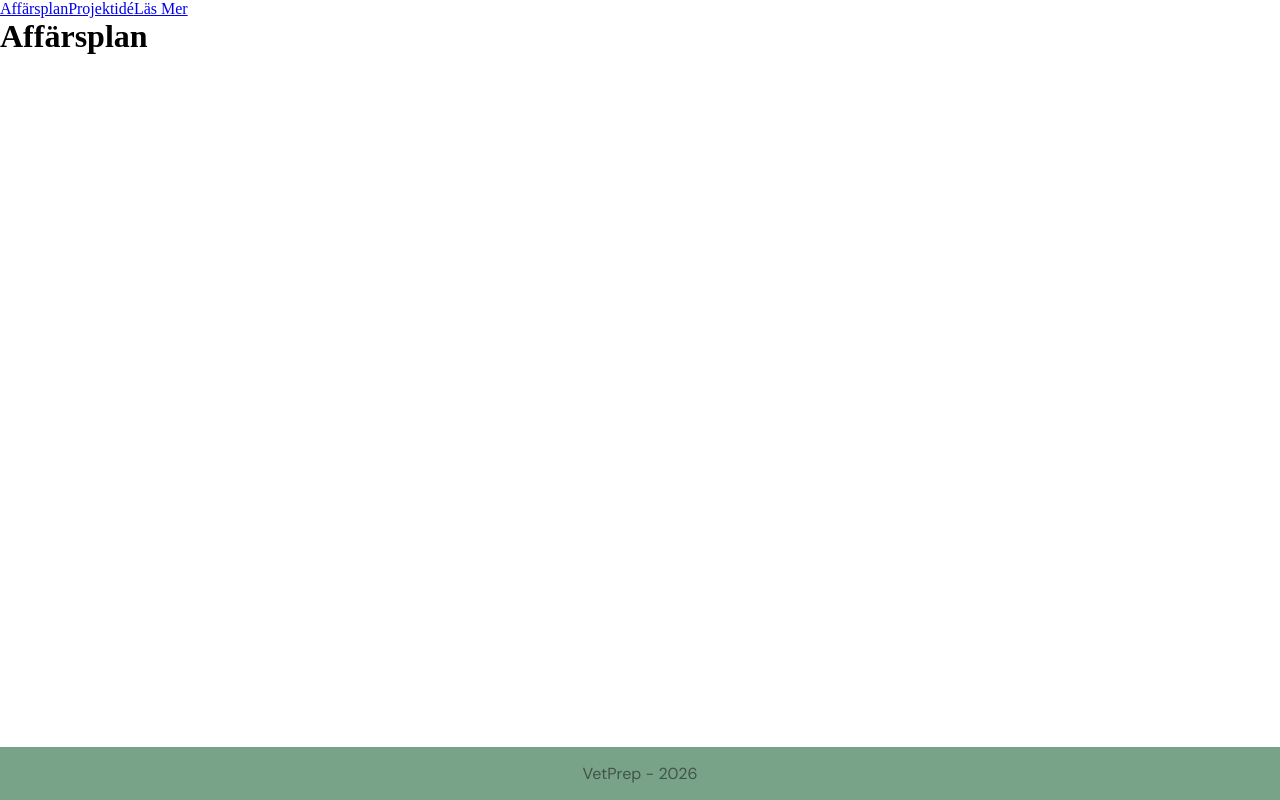
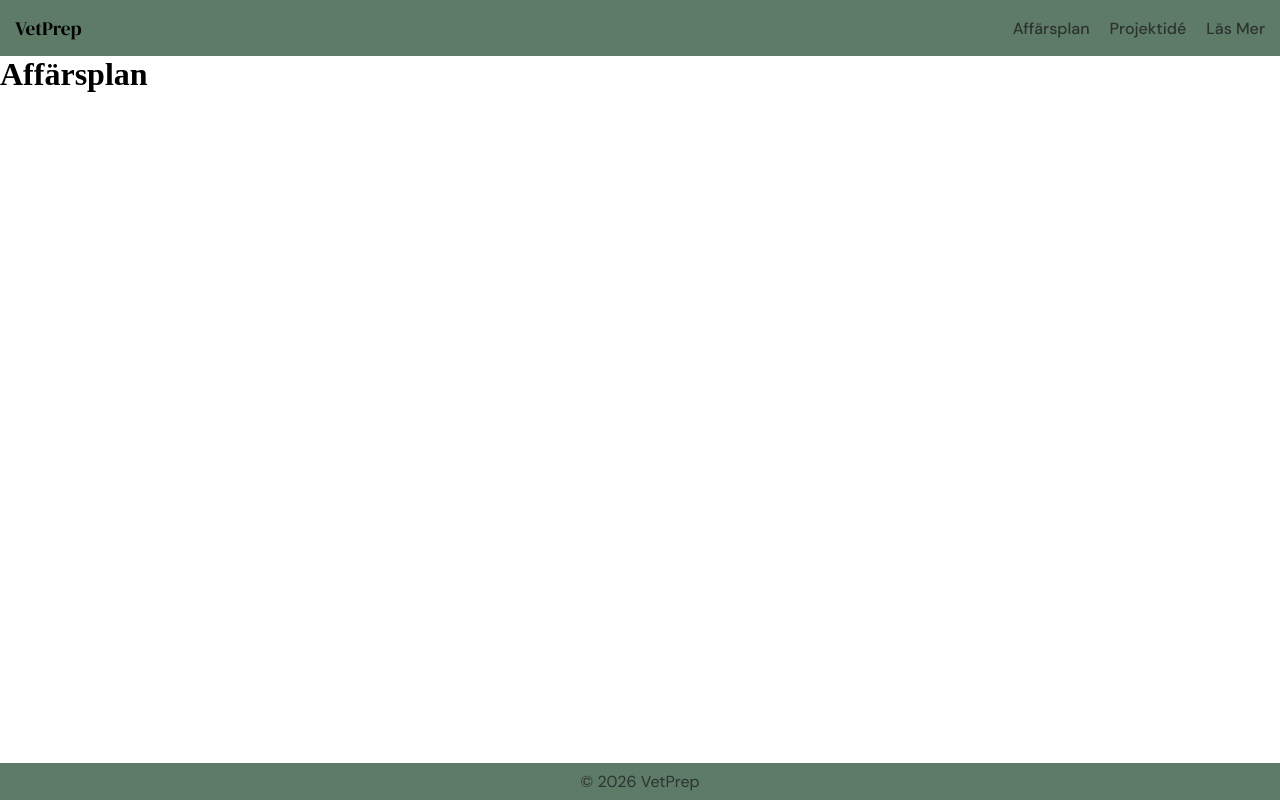
Before and after one commit to sabijnas/VetPrep, a React (Vite) app in the folder frontend/: page / in a window 1280 px wide. Built offline with nearby package versions, Linux system fonts and the light colour scheme.

Commit message:
nav + footer

```diff
--- a/frontend/index.html
+++ b/frontend/index.html
@@ -3,6 +3,7 @@
   <head>
     <meta charset="UTF-8" />
     <link href="https://fonts.googleapis.com/css2?family=DM+Sans:ital,opsz,wght@0,9..40,100..1000;1,9..40,100..1000&display=swap" rel="stylesheet">
+    <link href="https://fonts.googleapis.com/css2?family=DM+Serif+Display:ital@0;1&display=swap" rel="stylesheet">
     <meta name="viewport" content="width=device-width, initial-scale=1.0" />
     <title>VetPrep</title>
   </head>
--- a/frontend/src/App.css
+++ b/frontend/src/App.css
@@ -10,8 +10,8 @@
 
 footer {
     text-align: center;
-    padding: 1rem;
-    color: #405447;
-    background-color: #79a388;
+    padding: 0.5rem;
+    color: #2c322e;
+    background-color: #5E7B68;
     font-family: "DM Sans", sans-serif;
 }
--- a/frontend/src/App.tsx
+++ b/frontend/src/App.tsx
@@ -17,7 +17,7 @@ function App() {
         <Route path="*" element={<h1>404 Not Found</h1>}/>
       </Routes>
       </div>
-      <footer>VetPrep - 2026</footer>
+      <footer>© 2026 VetPrep</footer>
    </div>
   )
 }
--- a/frontend/src/components/NavBar.tsx
+++ b/frontend/src/components/NavBar.tsx
@@ -1,11 +1,15 @@
 import { Link } from "react-router-dom";
+import "../css/NavBar.css";
 
 const NavBar = () => {
   return (
-    <nav>
-      <Link to="/">Affärsplan</Link>
-      <Link to="/Projektidé">Projektidé</Link>
-      <Link to="/LäsMer">Läs Mer</Link>
+    <nav className="navbar">
+      <p className="nav-logo">VetPrep</p>
+      <div className="nav-links">
+        <Link to="/">Affärsplan</Link>
+        <Link to="/Projektidé">Projektidé</Link>
+        <Link to="/LäsMer">Läs Mer</Link>
+      </div>
     </nav>
   );
 };
--- /dev/null
+++ b/frontend/src/css/NavBar.css
@@ -0,0 +1,26 @@
+.navbar {
+    background-color: #5E7B68;
+    display: flex;
+    justify-content: space-between;
+    align-items: center;
+    padding: 15px;
+}
+
+.nav-links {
+    display: flex;
+    gap: 20px;
+}
+
+.navbar a {
+    color: #2c322e;
+    text-decoration: none;
+    font-family: "DM Sans", sans-serif;
+    font-weight: 500;
+    letter-spacing: 3%;
+}
+
+.nav-logo {
+    font-family: "DM Serif Display", serif;
+    font-size: 1.2rem;
+    letter-spacing: 5%;
+}
```
